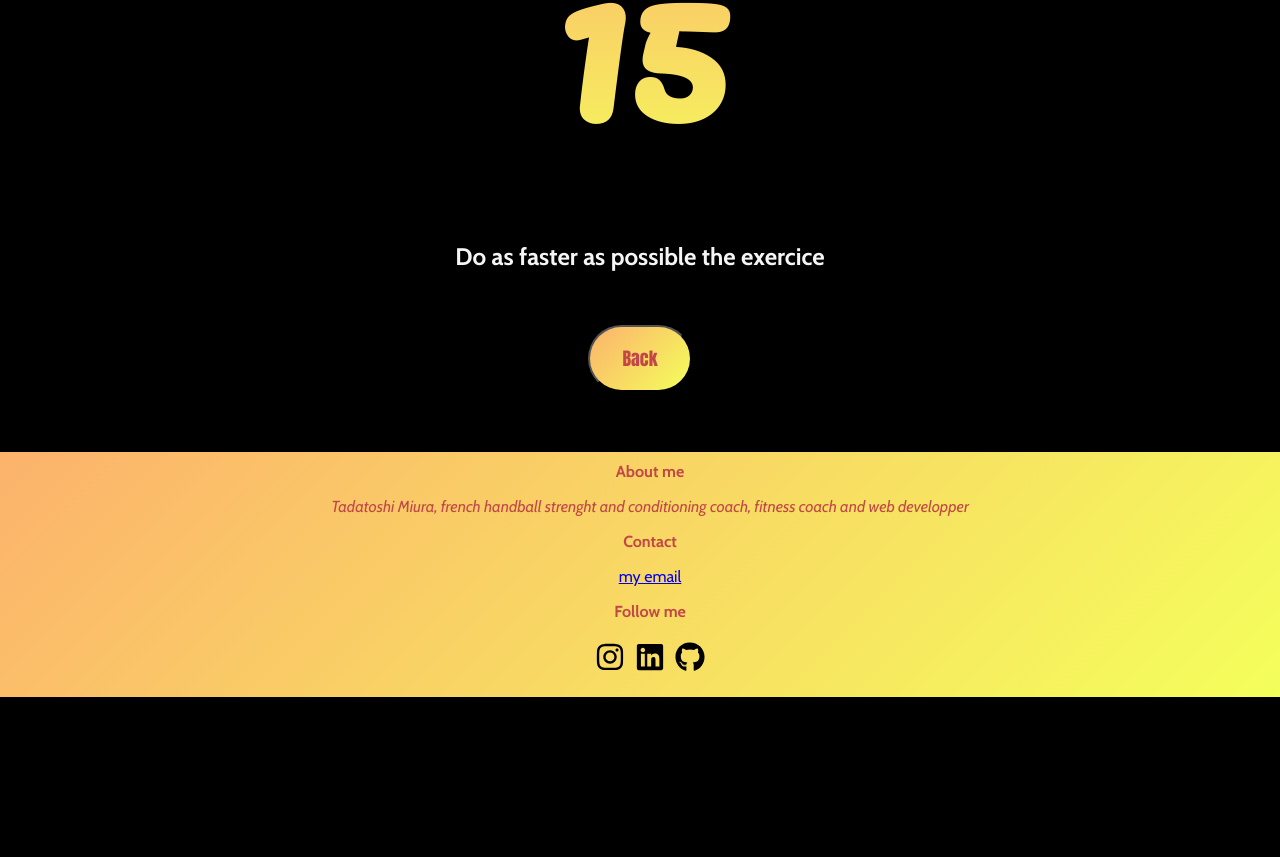
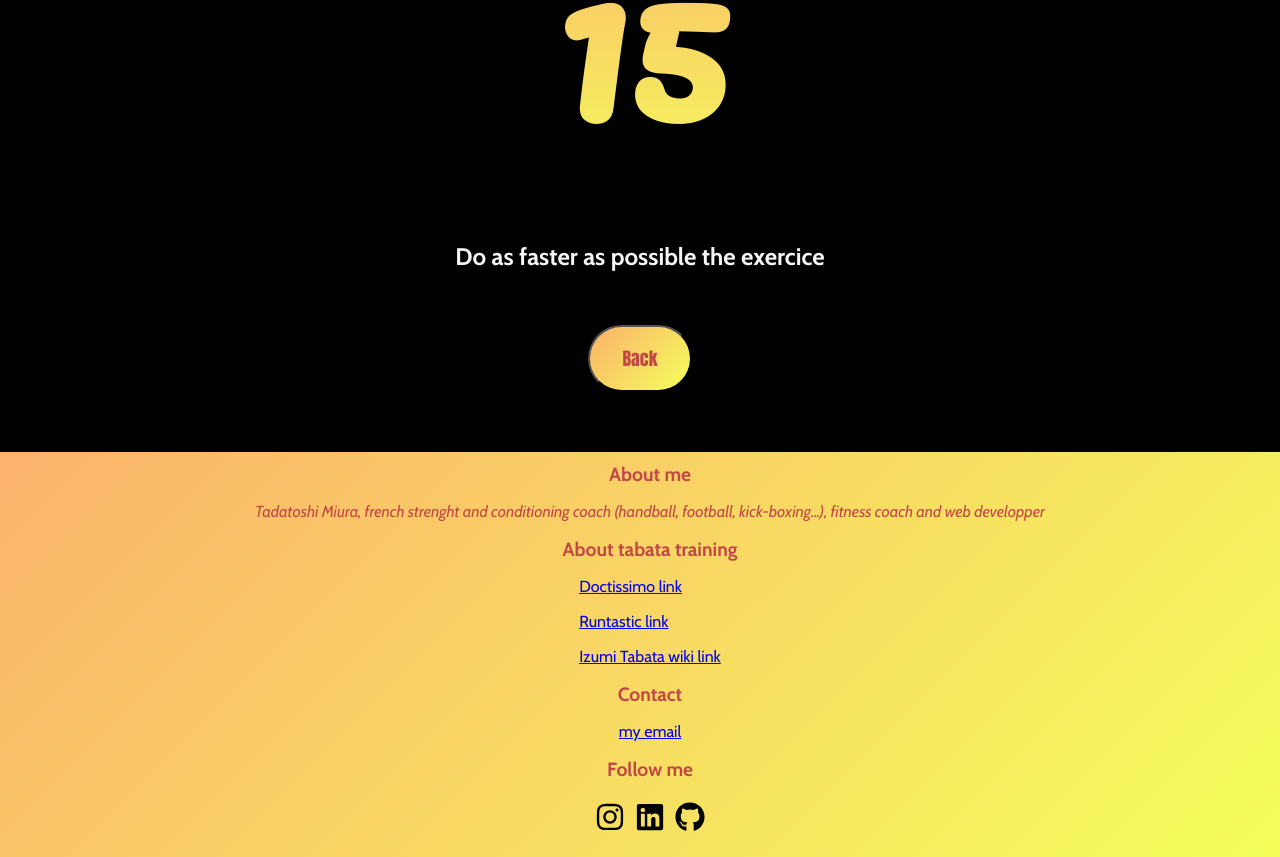
Before and after one commit to tadamiura/fitness-app, a React (Create React App) app: page /countdown in a window 1280 px wide. Shown: the part 502-1359 px from the top of the page. Before the commit the page ends 1199 px from the top, so only its background shows below. Built offline with nearby package versions, Linux system fonts and the light colour scheme; a web font is replaced by a local one.

Commit message:
add links about tabata method and style footer

```diff
--- a/src/components/Footer.css
+++ b/src/components/Footer.css
@@ -16,6 +16,7 @@ ul{
 
 li{
     font-weight: bold;
+    font-size: larger;
 }
 
 .container-rs{
--- a/src/components/Footer.js
+++ b/src/components/Footer.js
@@ -7,19 +7,31 @@ import './Footer.css'
 
 
 const Footer = () => {
-    return(
+    return (
         <div className="footer">
             <footer>
                 <ul>
                     <li className="about-me">About me</li>
-                    <p className="description">Tadatoshi Miura, french handball strenght and conditioning coach, fitness coach and web developper</p>
+                    <p className="description">Tadatoshi Miura, french strenght and conditioning coach (handball, football, kick-boxing...), fitness coach and web developper</p>
+                    <li> About tabata training</li>
+                    <div className="container-links">
+                        <p>
+                            <a href="https://www.doctissimo.fr/forme/fitness/methode-tabata#">Doctissimo link</a>
+                        </p>
+                        <p>
+                            <a href="https://www.runtastic.com/blog/fr/tabata-entrainement-par-intervalles/">Runtastic link</a>
+                        </p>
+                        <p>
+                            <a href="https://en.wikipedia.org/wiki/Izumi_Tabata">Izumi Tabata wiki link</a>
+                        </p>
+                    </div>
                     <li className="contact">Contact</li>
                     <p><a href="mailto:tadamiura@gmail.com">my email</a></p>
                     <li>Follow me</li>
                     <div className="container-rs">
-                    <p><a href="https://www.instagram.com/tadmildura/"><img src={instagram} alt="instagram"></img></a></p>
-                    <p><a href="https://www.linkedin.com/in/tadatoshimiura/"><img src={linkedin} alt="linkedin"></img></a></p>
-                    <p><a href="https://github.com/tadamiura"><img src={github} alt="linkedin"></img></a></p>
+                        <p><a href="https://www.instagram.com/tadmildura/"><img src={instagram} alt="instagram"></img></a></p>
+                        <p><a href="https://www.linkedin.com/in/tadatoshimiura/"><img src={linkedin} alt="linkedin"></img></a></p>
+                        <p><a href="https://github.com/tadamiura"><img src={github} alt="linkedin"></img></a></p>
                     </div>
                 </ul>
             </footer>
```
